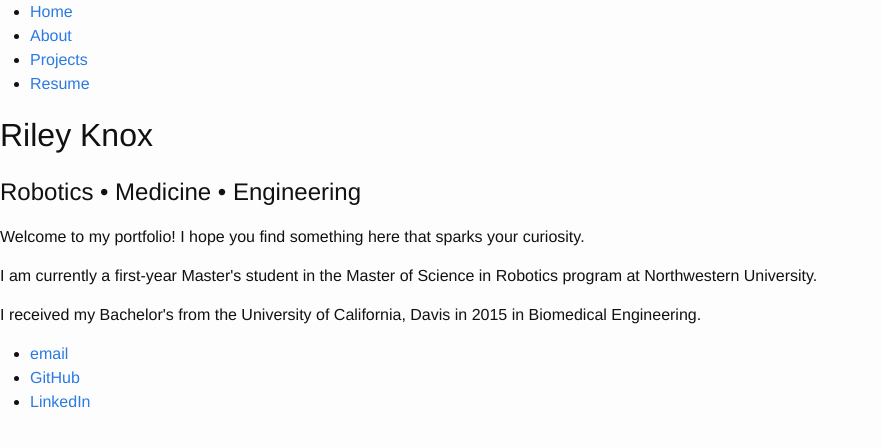
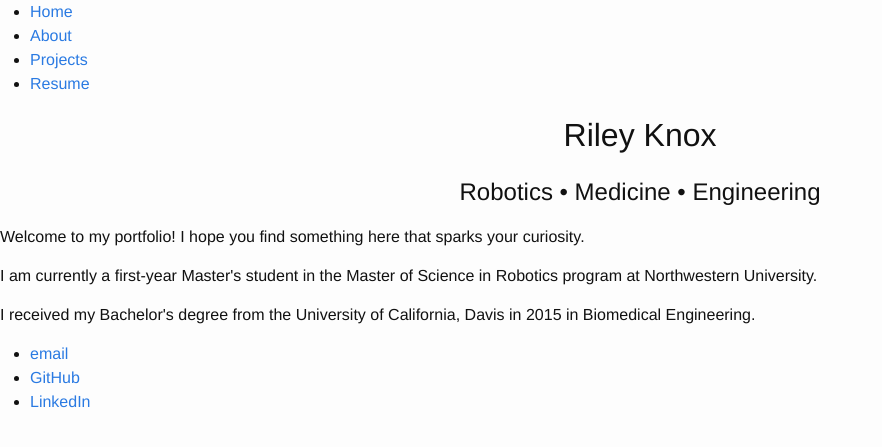
Before and after one commit to rubberdk/rubberdk.github.io, a Jekyll site: the page index.html, which Jekyll copies as it is, in a window 1280 px wide. Shown: the top 447 px of the page, without its empty margins (0-882 px from the left). Built offline with Jekyll 4.4.1, drawn with Linux system fonts in a browser that asks for light colours.

Commit message:
Changing stuff 12/26 4:43
- Centered name & fancy words
- Edited _layouts/default.html so header links always read 'Home About Projects Resume'

```diff
--- a/_layouts/default.html
+++ b/_layouts/default.html
@@ -10,8 +10,8 @@
 	    		<ul>
 	        		<li><a href="/">Home</a></li>
 		        	<li><a href="/about">About</a></li>
-	        		<li><a href="/cv">CV</a></li>
-	        		<li><a href="/blog">Blog</a></li>
+	        		<li><a href="/projects">Projects</a></li>
+	        		<li><a href="/resume">Resume</a></li>
 	    		</ul>
 			</nav>
 			<div class="container">
--- a/index.html
+++ b/index.html
@@ -11,13 +11,13 @@
         		<li><a href="/">Home</a></li>
 	        	<li><a href="/about">About</a></li>
 				<li><a href="/projects">Projects</a></li>
-        		<li><a href="/cv">Resume</a></li>
+        		<li><a href="/resume">Resume</a></li>
     		</ul>
 		</nav>
 		<div class="container">
     		<div class="blurb">
-        		<h1>Riley Knox</h1>
-				<h2>Robotics &#8226 Medicine &#8226 Engineering</h2>
+        		<center><h1>Riley Knox</h1></center>
+				<center><h2>Robotics &#8226 Medicine &#8226 Engineering</h2></center>
 
 				<p>Welcome to my portfolio! I hope you find something here that sparks
 					your curiosity.</p>
@@ -25,7 +25,7 @@
 				<p>I am currently a first-year Master's student in the Master of
 					Science in Robotics program at Northwestern University.</p>
 
-				<p>I received my Bachelor's from the University of California,
+				<p>I received my Bachelor's degree from the University of California,
 					Davis in 2015 in Biomedical Engineering.</p>
 
     		</div><!-- /.blurb -->
```
